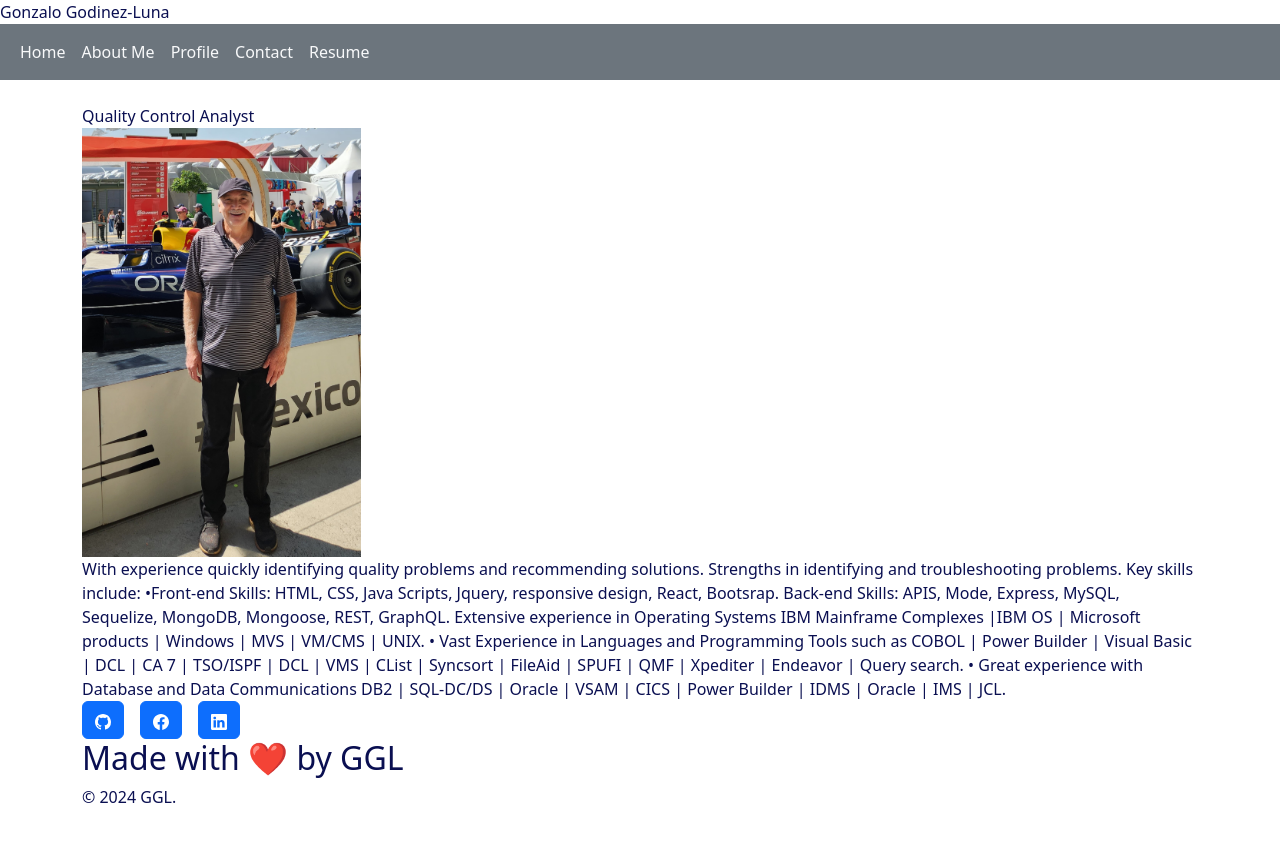
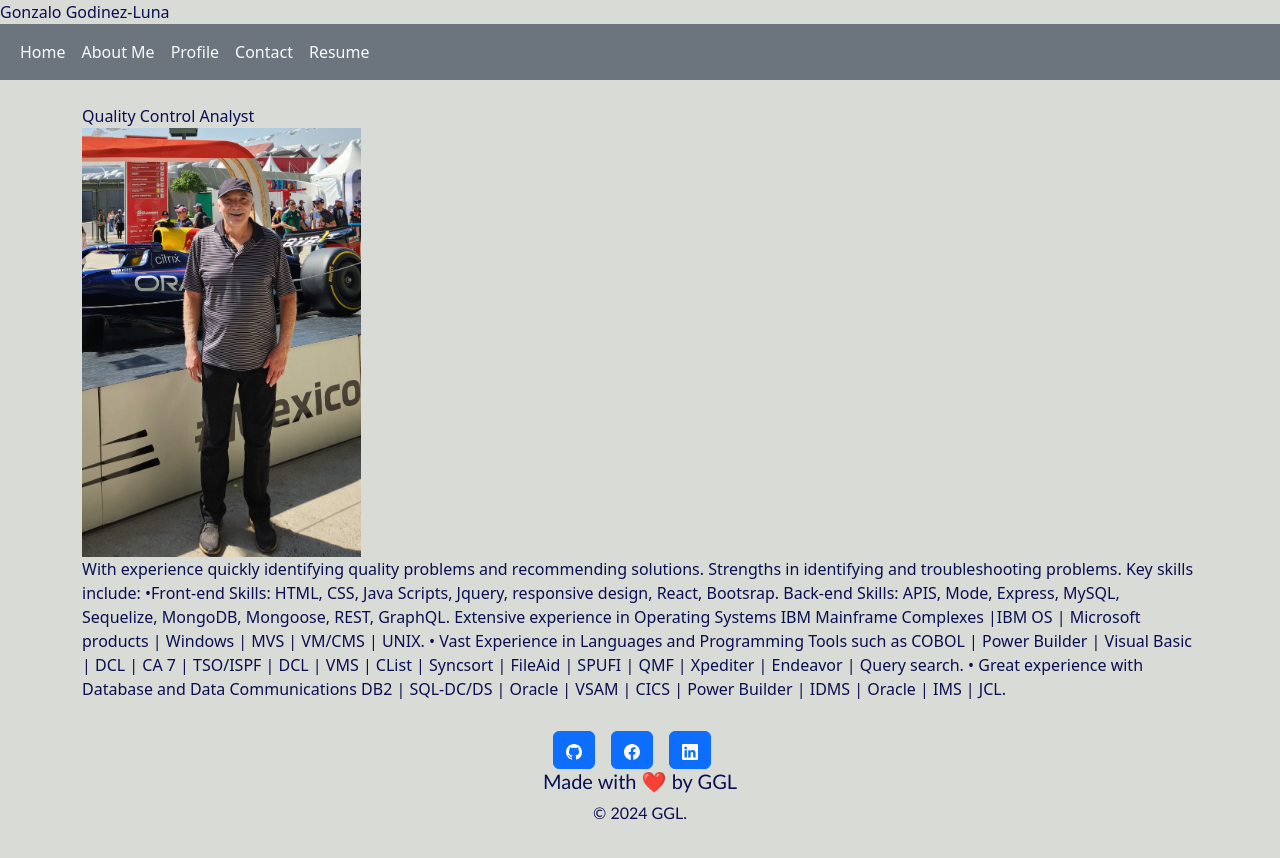
Before and after one commit to GonzaloGodinez/ReactPortfolio, a React (Vite) app in the folder vite-project/: page / in a window 1280 px wide. Shown: the top 858 px of the page. Before the commit the page ends 825 px from the top, so only its background shows below. Built offline with nearby package versions, Linux system fonts and the light colour scheme.

Commit message:
Updated main.jsx, Index & app.css

```diff
--- a/vite-project/src/App.css
+++ b/vite-project/src/App.css
@@ -16,6 +16,10 @@
 }
 .logo.react:hover {
   filter: drop-shadow(0 0 2em #61dafbaa);
+}
+
+body {
+  background-color: #d9dcd6;
 }
 
 @keyframes logo-spin {
--- a/vite-project/src/index.css
+++ b/vite-project/src/index.css
@@ -67,3 +67,12 @@
     background-color: #f9f9f9;
   }
 }
+footer {
+  padding: 30px;
+  clear: both;
+  font-family: 'Trebuchet MS', 'Lucida Sans Unicode', 'Lucida Grande', 'Lucida Sans', Arial, sans-serif;
+  text-align: center;
+  & h2 {
+      font-size: 20px;
+  }
+}
--- a/vite-project/src/main.jsx
+++ b/vite-project/src/main.jsx
@@ -15,6 +15,7 @@
 import ContactPage from './pages/ContactPage.jsx';
 import ProjectPage from './pages/ProjectPage.jsx';
 import ResumePage from './pages/ResumePage.jsx';
+// import FooterPage from './pages/FooterPage.jsx';
 
 // Define the accessible routes, and which components respond to which URL
 const router = createBrowserRouter([
@@ -44,6 +45,10 @@
         path: 'resume',
         element: <ResumePage />,
       },
+    //  {
+    //    path: 'footer',
+    //    element: <FooterPage />,
+    //  },
     ],
   },
 ]);
```
